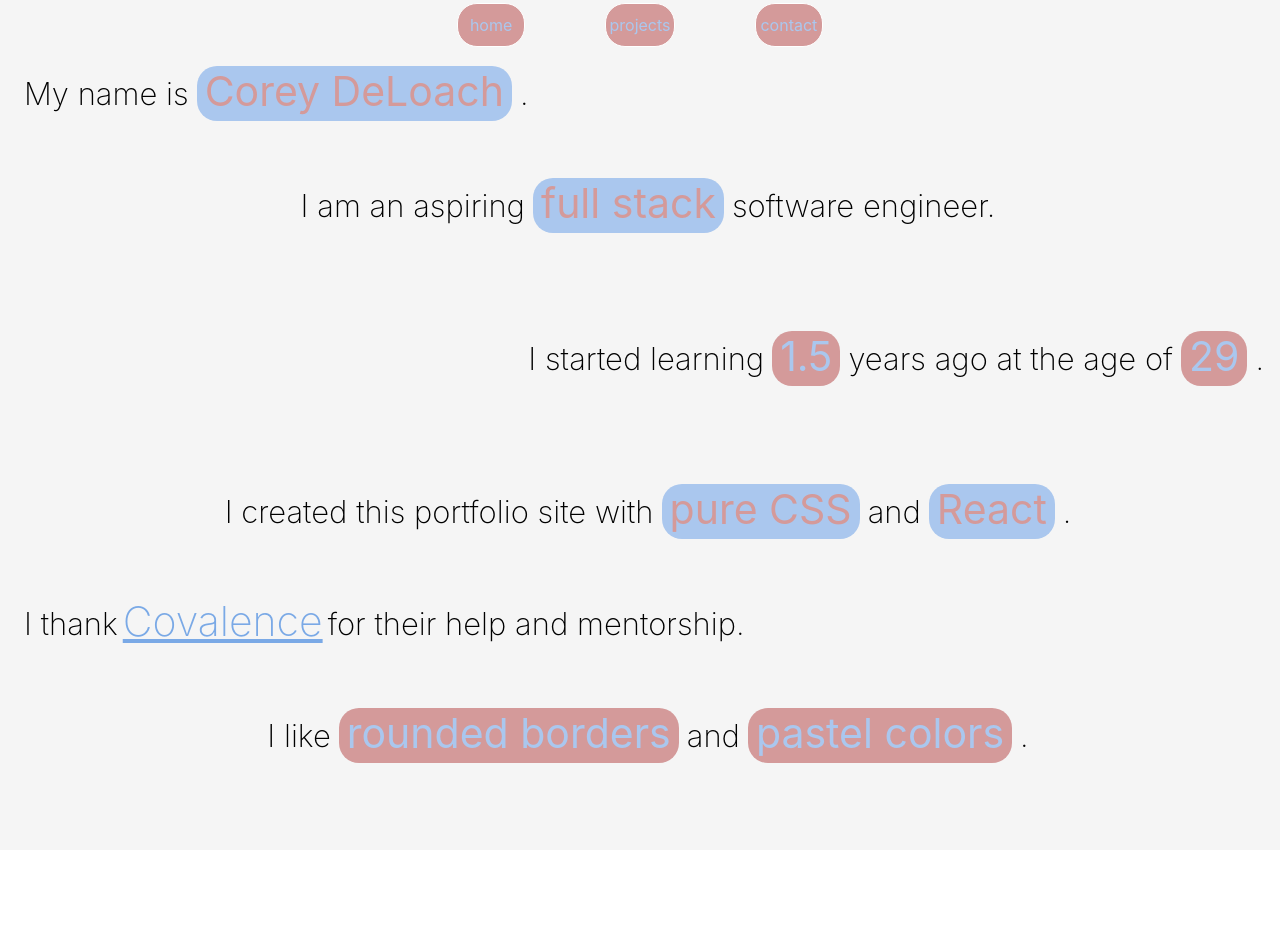
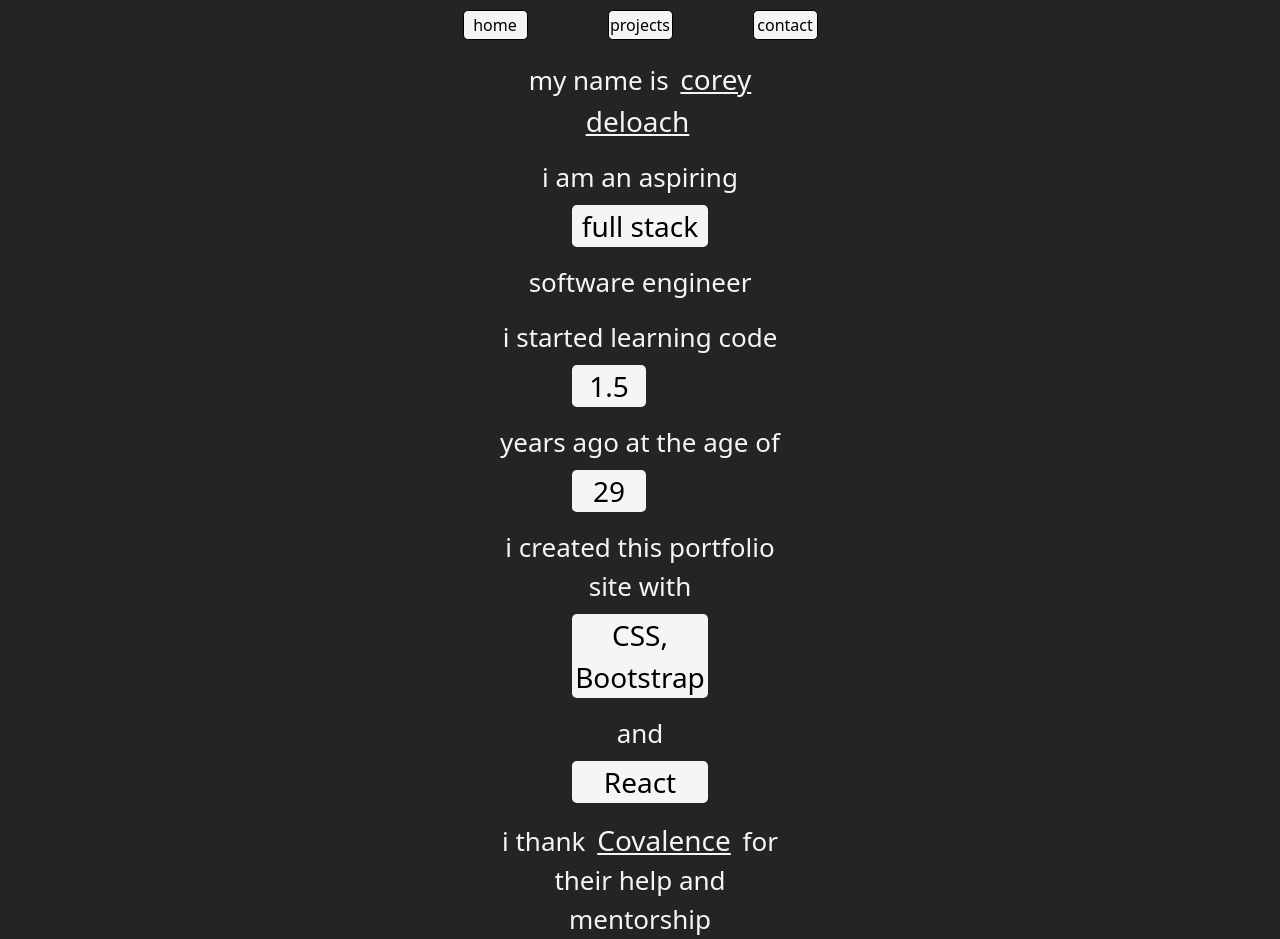
Before and after one commit to Slap-a-tha-Bass/portfolio, a React (Create React App) app: page / in a window 1280 px wide. Before the commit the page ends 850 px from the top, so only its background shows below. Built offline with nearby package versions, Linux system fonts and the light colour scheme.

Commit message:
working on formatting, imported bootstrap to help a little with formatting

```diff
--- a/package.json
+++ b/package.json
@@ -6,6 +6,8 @@
     "@testing-library/jest-dom": "^5.15.0",
     "@testing-library/react": "^11.2.7",
     "@testing-library/user-event": "^12.8.3",
+    "bootstrap": "^5.1.3",
+    "bootstrap-icons": "^1.7.0",
     "react": "^17.0.2",
     "react-dom": "^17.0.2",
     "react-router-dom": "^5.2.0",
--- a/src/App.css
+++ b/src/App.css
@@ -1,105 +1,81 @@
 .NavBar {
   min-height: 50px;
   margin: auto;
-  background: whitesmoke;
+  background: rgb(36, 36, 36);
   display: flex;
   align-items: center;
   justify-content: center;
 }
 .NavButton {
-  background: rgb(212, 154, 154);
-  color: rgb(170, 199, 238);
-  border: white 1px solid;
-  border-radius: 20px;
-  min-height: 35px;
-  min-width: 60px;
+  background: whitesmoke;
+  color: black;
+  border: black 1px solid;
+  border-radius: 0.3rem;
+  min-height: 30px;
+  min-width: 65px;
   display: flex;
   align-items: center;
   justify-content: center;
   text-decoration: none;
-  font-weight: 400;
+  font-weight: 300;
   font-size: medium;
-  padding: 0.2rem;
   margin-left: 2.5rem;
   margin-right: 2.5rem;
 }
+.NavButton:hover {
+  background-color: rgb(122, 169, 230);
+}
 .main {
   min-height: 100vh;
-  background: whitesmoke;
+  min-width: 100vw;
+  background: rgb(36,36,36);
 }
 .section {
   padding: 1rem;
 }
 .Home-left {
-  display: flex;
-  justify-content: flex-start;
-  align-items: center;
-  font-size: calc(15px + 2vmin);
+  font-size: calc(10px + 2vmin);
+  color: whitesmoke;
   font-weight: 200;
-  padding-left: 0.5rem;
-  margin-bottom: 1rem;
 }
 .Home-center {
-  display: flex;
-  justify-content: center;
-  align-items: center;
-  font-size: calc(15px + 2vmin);
+  font-size: calc(10px + 2vmin);
   font-weight: 200;
-  padding-left: 1rem;
-  margin-bottom: 1rem;
+  color: whitesmoke;
 }
 .Home-right {
-  display: flex;
-  justify-content: flex-end;
-  align-items: center;
-  font-size: calc(15px + 2vmin);
+  font-size: calc(10px + 2vmin);
+  color: whitesmoke;
   font-weight: 200;
-  padding-left: 1rem;
-  margin-bottom: 1rem;
 }
 .link {
-  font-size: calc(25px + 2vmin);
-  color: rgb(122, 169, 230);
+  color: whitesmoke;
+  font-size: calc(12px + 2vmin);
   padding-left: 5px;
   padding-right: 5px;
   padding-bottom: 5px;
 }
-.paragraph-1 {
+.link:hover {
+  background-color: rgb(122, 169, 230);
+}
+.paragraph {
   display: flex;
   justify-content: center;
   align-items: center;
   text-align: center;
-  font-size: calc(25px + 2vmin);
+  font-size: calc(12px + 2vmin);
   text-decoration: none;
-  font-weight: 400;
+  font-weight: 300;
   border: white;
-  border-radius: 20px;
-  color: rgb(212, 154, 154);
-  background-color: rgb(170, 199, 238);
-  margin-left: 0.5rem;
-  margin-right: 0.5rem;
-  padding-left: 0.5rem;
-  padding-right: 0.5rem;
-  padding-bottom: 5px;
+  border-radius: 0.3rem;
+  color: black;
+  background-color: whitesmoke;
+  margin-right: 5rem;
+  margin-left: 5rem;
 }
-.paragraph-2 {
-  display: flex;
-  justify-content: center;
-  align-items: center;
-  text-align: center;
-  font-size: calc(25px + 2vmin);
-  text-decoration: none;
-  font-weight: 400;
-  border: white;
-  border-radius: 20px;
-  color: rgb(170, 199, 238);
-  background-color: rgb(212, 154, 154);
-  margin-left: 0.5rem;
-  margin-right: 0.5rem;
-  padding-left: 0.5rem;
-  padding-right: 0.5rem;
-  padding-bottom: 5px;
-}
+/* .bump-right {
+  margin-left: 4rem;
+} */
 /* .arrow-left {
 
 } */
--- a/src/App.jsx
+++ b/src/App.jsx
@@ -2,6 +2,7 @@ import React from 'react';
 import { BrowserRouter, Switch, Route } from 'react-router-dom';
 import Home from './views/Home';
 import Projects from './views/Projects';
+import Contact from './views/Contact';
 import NavBar from './components/NavBar';
 import './App.css';
 
@@ -17,6 +18,9 @@ const App = () => {
               <Route exact path = '/projects'>
                 <Projects />
               </Route>
+              <Route exact path = '/contact'>
+                <Contact />
+              </Route>
             </Switch>
         </BrowserRouter>
       );
--- a/src/index.css
+++ b/src/index.css
@@ -5,6 +5,7 @@ body {
     sans-serif;
   -webkit-font-smoothing: antialiased;
   -moz-osx-font-smoothing: grayscale;
+  background-color: rgb(36, 36, 36);
 }
 
 code {
--- a/src/index.js
+++ b/src/index.js
@@ -3,6 +3,7 @@ import ReactDOM from 'react-dom';
 import './index.css';
 import App from './App';
 import reportWebVitals from './reportWebVitals';
+import 'bootstrap/dist/css/bootstrap.css';
 
 ReactDOM.render(
   <React.StrictMode>
--- /dev/null
+++ b/src/views/Contact.jsx
@@ -0,0 +1,18 @@
+import React from 'react';
+
+const Contact = () => {
+    return (
+        <main className="container main">
+            <section className="row d-flex justify-content-center">
+                <div className="col-md-3 mt-3">
+                    <a className="paragraph link" href="http://www.github.com/Slap-a-tha-Bass" target="_blank" rel="noopener noreferrer">github</a>
+                </div>
+                <div className="col-md-3 mt-3">
+                    <a className="paragraph link" href="http://www.linkedin.com/us/corey-deloach-061180124/" target="_blank" rel="noopener noreferrer">linkedin</a>
+                </div>
+            </section>
+        </main>
+    )
+}
+
+export default Contact;
--- a/src/views/Home.jsx
+++ b/src/views/Home.jsx
@@ -2,26 +2,24 @@ import React from 'react'
 
 const Home = () => {
     return (
-        <main className="main">
-            <section className="section">
-                <div className="Home-left">
-                    My name is <a href="https://www.linkedin.com/in/corey-deloach-061180124/" target="_blank" rel="noreferrer" className="paragraph-1 link">Corey DeLoach</a>.
-                    <div className="left-arrow"></div>
-                </div>
-                <div className="Home-center">
-                    I am an aspiring <p className="paragraph-1">full stack</p> software engineer.
-                </div>
-                <div className="Home-right">
-                    I started learning <p className="paragraph-2">1.5</p> years ago at the age of <p className="paragraph-2">29</p>.
-                </div>
-                <div className="Home-center">
-                    I created this portfolio site with <p className="paragraph-1">pure CSS</p> and <p className="paragraph-1">React</p>.
-                </div>
-                <div className="Home-left">
-                    I thank <a className="link" target="_blank" rel="noreferrer" href="https://www.covalence.io">Covalence</a> for their help and mentorship.
-                </div>
-                <div className="Home-center">
-                    I like <p className="paragraph-2">rounded borders</p> and <p className="paragraph-2">pastel colors</p>.
+        <main className="container main">
+            <section className="row d-flex justify-content-center">
+                <div className="col-md-3">
+                    <div className="Home-left text-center mt-2">
+                        my name is <a href="https://www.linkedin.com/in/corey-deloach-061180124/" target="_blank" rel="noreferrer" className="link pt-1">corey deloach</a>
+                    </div>
+                    <div className="Home-center text-center mt-3">
+                        i am an aspiring <p className="paragraph mt-2">full stack</p> software engineer
+                    </div>
+                    <div className="Home-right text-center mt-3">
+                        i started learning code<p className="paragraph col-md-3 mt-2">1.5</p> years ago at the age of <p className="paragraph col-md-3 mt-2">29</p>
+                    </div>
+                    <div className="Home-center text-center mt-3">
+                        i created this portfolio site with <p className="paragraph mt-2">CSS, Bootstrap</p> and <p className="paragraph mt-2">React</p>
+                    </div>
+                    <div className="Home-left text-center mt-3">
+                        i thank <a className="link my-2 pt-1" target="_blank" rel="noreferrer" href="https://www.covalence.io">Covalence</a> for their help and mentorship
+                    </div>
                 </div>
             </section>
         </main>
--- a/src/views/Projects.jsx
+++ b/src/views/Projects.jsx
@@ -2,10 +2,16 @@ import React from 'react';
 
 const Projects = () => {
     return (
-        <main className="main">
-            <section className="section">
-                <div className="Home-left">
-                    My only pride and joy at the moment is inspired by my love for coffee.
+        <main className="container main">
+            <section className="row d-flex justify-content-center">
+                <div className="col-md-3">
+                    <div className="Home-center">
+                        my only pride and joy at the moment is inspired by my love for coffee
+                    </div>
+                    <a className="link mt-2" href="http://cc-coffee.herokuapp.com" target="_blank" rel="noopener noreferrer">c^2 coffee</a>
+                    <div className="Home-center mt-2">
+                        more projects can be seen on my <a className="link" href="http://www.github.com/Slap-a-tha-Bass" target="_blank" rel="noopener noreferrer">github</a> account
+                    </div>
                 </div>
             </section>
         </main>
```
Also changed, not shown: 1 other file (tests, documents, lock files or other folders).
